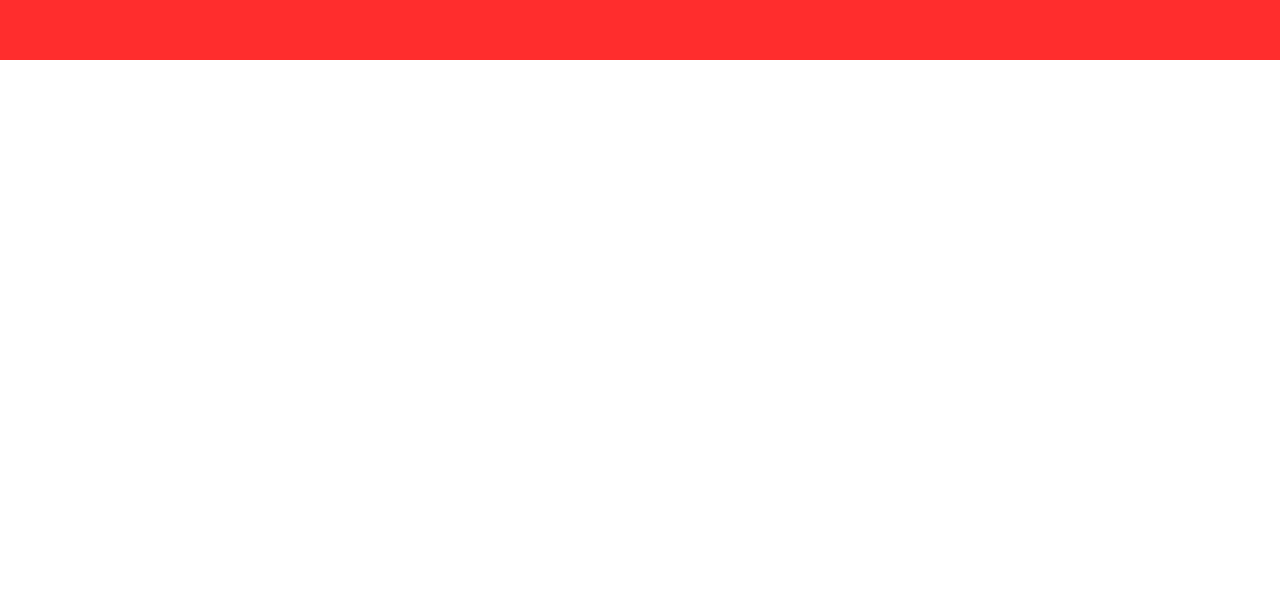
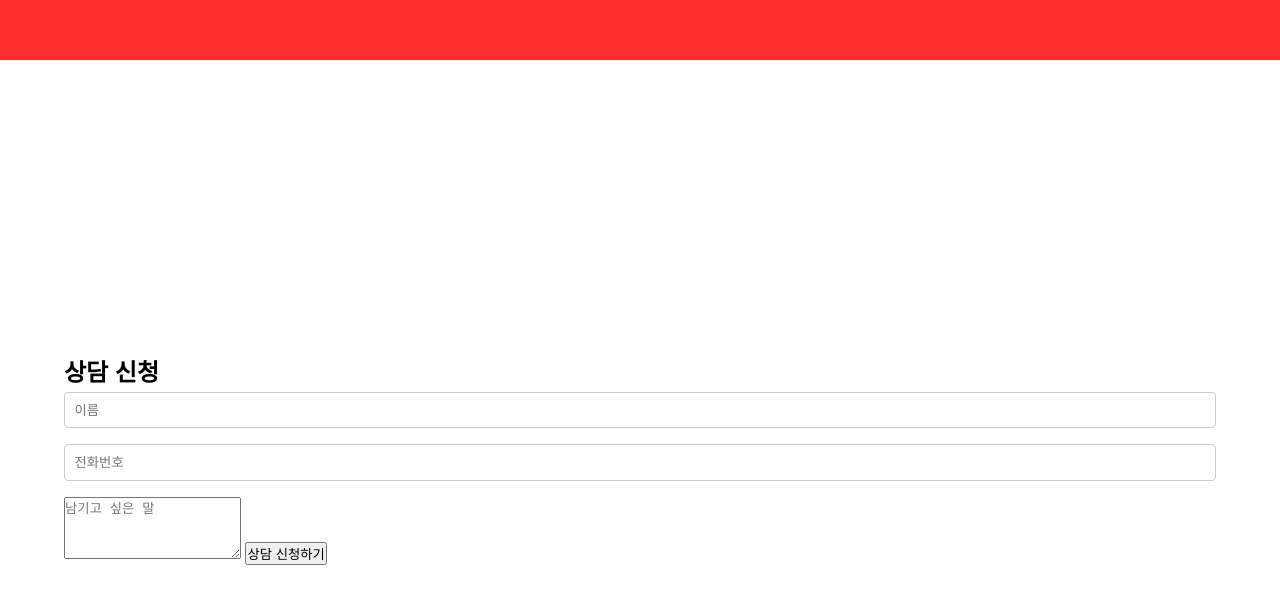
Before and after one commit to OHYURM/kimp, a plain HTML site: page index.html in a window 1280 px wide. Shown: the part 4740-5344 px from the top of the page. Before the commit the page ends 4800 px from the top, so only its background shows below. Drawn offline with Linux system fonts and the light colour scheme.

Commit message:
Add files via upload

```diff
--- a/index.html
+++ b/index.html
@@ -137,3 +137,20 @@
   </section>
 </body>
 </html>
+
+<section class="section contact">
+  <h2>상담 신청</h2>
+  <form action="https://formsubmit.co/oyr8722@kakao.com" method="POST">
+    <input type="text" name="이름" placeholder="이름" required>
+    <input type="tel" name="전화번호" placeholder="전화번호" required>
+    <textarea name="요청사항" placeholder="남기고 싶은 말" rows="4"></textarea>
+
+    <!-- 스팸 방지 옵션 -->
+    <input type="hidden" name="_captcha" value="false">
+
+    <!-- 제출 후 이동할 페이지 -->
+    <input type="hidden" name="_next" value="https://kimp-five.vercel.app/thanks.html">
+
+    <button type="submit">상담 신청하기</button>
+  </form>
+</section>
```
